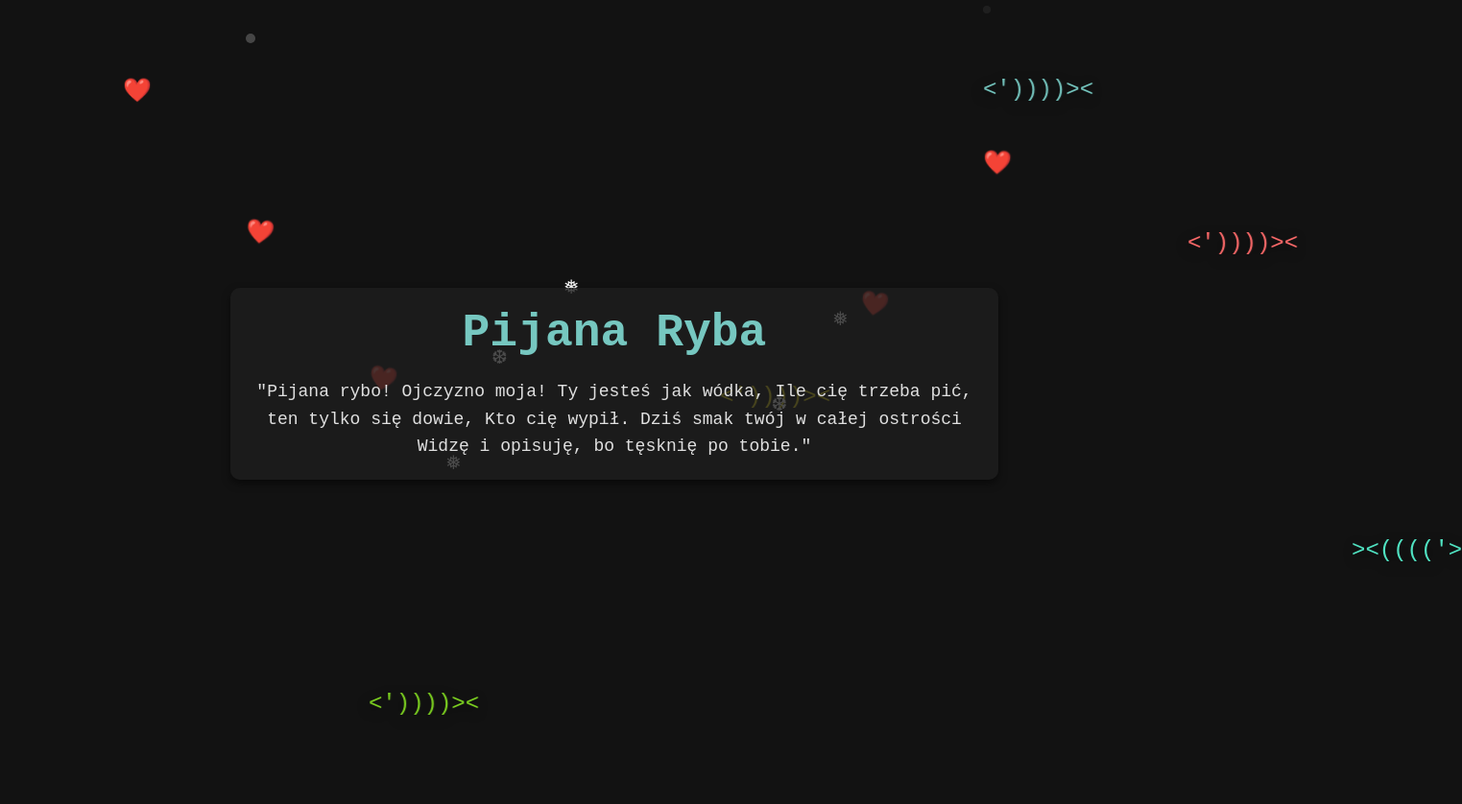
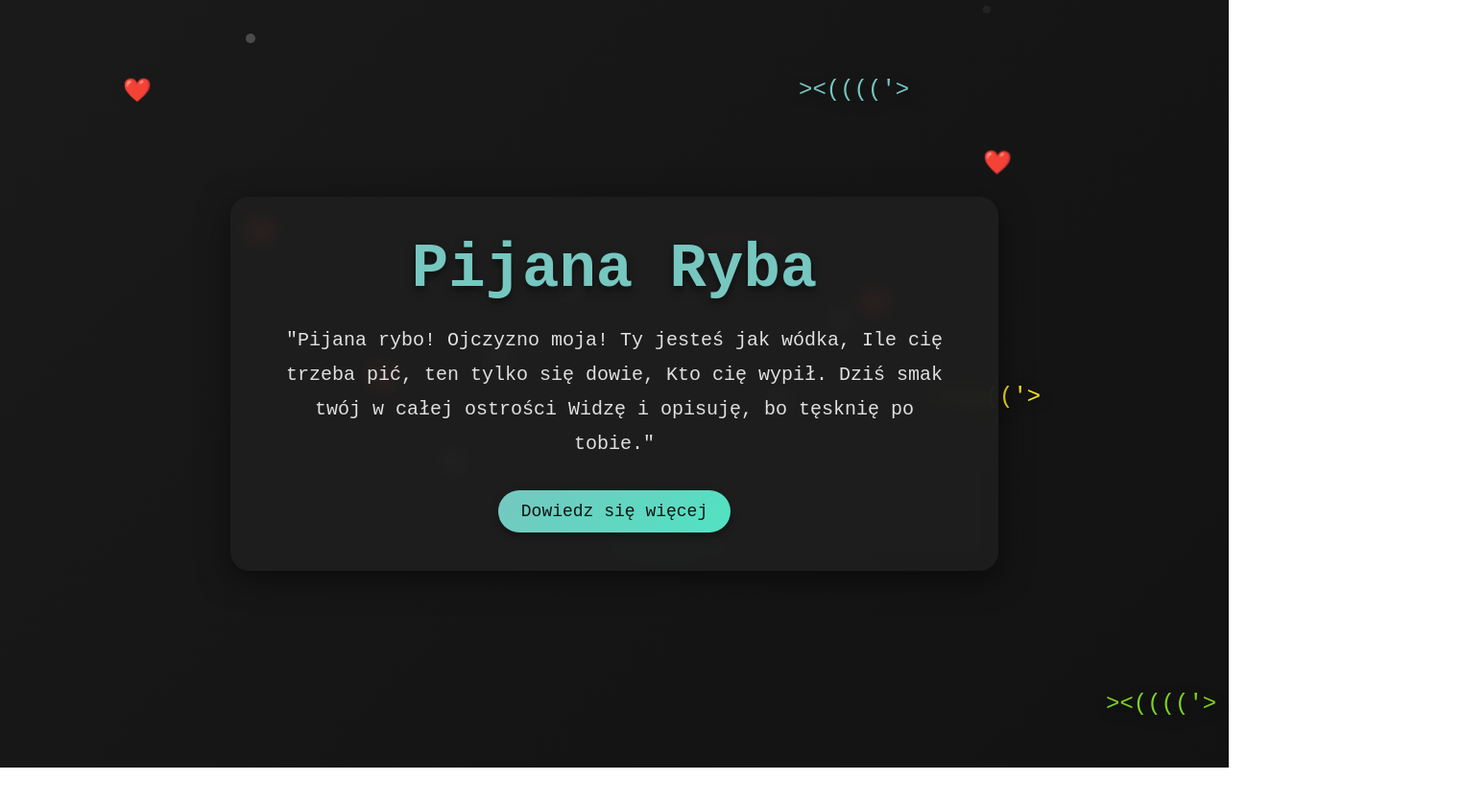
Before and after one commit to kiwipl/pijanaryba, a plain HTML site: page luty.html in a window 1280 px wide. Shown: the whole page at 96% size, 1523 px wide, since content can reach past the window. After the commit the page ends 800 px from the top, so only its background shows below. Drawn offline with Linux system fonts and the light colour scheme.

Commit message:
Update luty.html

```diff
--- a/luty.html
+++ b/luty.html
@@ -3,7 +3,7 @@
 <head>
     <meta charset="UTF-8">
     <meta name="viewport" content="width=device-width, initial-scale=1.0">
-    <title>Pijana Ryba - Luty</title>
+    <title>Pijana Ryba -  luty</title>
     <style>
         /* Resetowanie stylów */
         * {
@@ -14,7 +14,7 @@
 
         /* Stylowanie body */
         body {
-            background-color: #121212;
+            background: linear-gradient(135deg, #1a1a1a, #121212);
             font-family: 'Courier New', Courier, monospace;
             display: flex;
             justify-content: center;
@@ -29,30 +29,64 @@
         .container {
             max-width: 800px;
             width: 90%;
-            padding: 20px;
-            background-color: rgba(30, 30, 30, 0.8);
-            box-shadow: 0 4px 8px rgba(0, 0, 0, 0.5);
-            border-radius: 10px;
+            padding: 40px;
+            background: rgba(30, 30, 30, 0.9);
+            box-shadow: 0 8px 32px rgba(0, 0, 0, 0.5);
+            border-radius: 20px;
             position: relative;
             z-index: 2;
             text-align: center;
+            backdrop-filter: blur(10px);
         }
 
         /* Nagłówek */
         h1 {
-            font-size: 48px;
+            font-size: 64px;
             color: #76c7c0;
             margin-bottom: 20px;
+            text-shadow: 0 4px 8px rgba(0, 0, 0, 0.5);
         }
 
         /* Paragraf */
         p {
-            font-size: 18px;
+            font-size: 20px;
             color: #e0e0e0;
-            line-height: 1.6;
+            line-height: 1.8;
+            margin-bottom: 30px;
         }
 
-        /* Animowane ryby */
+        /* Przycisk */
+        .btn {
+            display: inline-block;
+            padding: 12px 24px;
+            font-size: 18px;
+            color: #121212;
+            background: linear-gradient(135deg, #76c7c0, #50e3c2);
+            border: none;
+            border-radius: 50px;
+            cursor: pointer;
+            transition: transform 0.3s ease, box-shadow 0.3s ease;
+            text-decoration: none;
+            box-shadow: 0 4px 8px rgba(0, 0, 0, 0.3);
+        }
+
+        .btn:hover {
+            transform: translateY(-5px);
+            box-shadow: 0 8px 16px rgba(0, 0, 0, 0.5);
+        }
+
+        /* Tło z efektem ruchu */
+        .background {
+            position: absolute;
+            top: 0;
+            left: 0;
+            width: 100%;
+            height: 100%;
+            z-index: 1;
+            overflow: hidden;
+        }
+
+        /* Ryby */
         .fish {
             font-size: 24px;
             color: #76c7c0;
@@ -61,6 +95,7 @@
             animation: swim 8s linear infinite;
             filter: drop-shadow(2px 4px 6px rgba(0, 0, 0, 0.5));
             z-index: 1;
+            top: var(--top);
         }
 
         @keyframes swim {
@@ -68,16 +103,9 @@
                 left: -10%;
                 transform: scaleX(1);
             }
-            50% {
+            100% {
                 left: 110%;
                 transform: scaleX(1);
-            }
-            50.01% {
-                transform: scaleX(-1);
-            }
-            100% {
-                left: -10%;
-                transform: scaleX(-1);
             }
         }
 
@@ -85,7 +113,7 @@
         .bubble {
             position: absolute;
             bottom: -50px;
-            background-color: rgba(255, 255, 255, 0.8);
+            background: rgba(255, 255, 255, 0.8);
             border-radius: 50%;
             animation: rise 5s infinite;
             opacity: 0.8;
@@ -151,32 +179,29 @@
         /* Responsywność */
         @media (max-width: 768px) {
             h1 {
-                font-size: 36px;
+                font-size: 48px;
             }
 
             p {
-                font-size: 16px;
+                font-size: 18px;
             }
 
-            .fish {
-                font-size: 18px;
+            .btn {
+                font-size: 16px;
+                padding: 10px 20px;
             }
         }
     </style>
 </head>
 <body>
-    <!-- Kontener główny -->
-    <div class="container">
-        <h1>Pijana Ryba</h1>
-        <p>"Pijana rybo! Ojczyzno moja! Ty jesteś jak wódka, Ile cię trzeba pić, ten tylko się dowie, Kto cię wypił. Dziś smak twój w całej ostrości Widzę i opisuję, bo tęsknię po tobie."</p>
-    </div>
-
+    <!-- Tło z efektem ruchu -->
+    <div class="background">
         <!-- Ryby -->
-    <div class="fish" style="top: 10%; animation-duration: 8s;">><(((('></div>
-    <div class="fish" style="top: 30%; animation-duration: 9s; color: #ff6b6b;">><(((('></div>
-    <div class="fish" style="top: 50%; animation-duration: 7s; color: #f8e71c;">><(((('></div>
-    <div class="fish" style="top: 70%; animation-duration: 10s; color: #50e3c2;">><(((('></div>
-    <div class="fish" style="top: 90%; animation-duration: 6s; color: #7ed321;">><(((('></div>
+        <div class="fish" style="--top: 10%; animation-duration: 8s;">><(((('></div>
+        <div class="fish" style="--top: 30%; animation-duration: 9s; color: #ff6b6b;">><(((('></div>
+        <div class="fish" style="--top: 50%; animation-duration: 7s; color: #f8e71c;">><(((('></div>
+        <div class="fish" style="--top: 70%; animation-duration: 10s; color: #50e3c2;">><(((('></div>
+        <div class="fish" style="--top: 90%; animation-duration: 6s; color: #7ed321;">><(((('></div>
 
         <!-- Bąbelki -->
         <div class="bubble" style="left: 20%; width: 10px; height: 10px; animation-duration: 7s;"></div>
@@ -196,5 +221,13 @@
         <div class="heart" style="top: 30%; left: 20%; animation-duration: 7s;">❤️</div>
         <div class="heart" style="top: 40%; left: 70%; animation-duration: 8s;">❤️</div>
         <div class="heart" style="top: 50%; left: 30%; animation-duration: 9s;">❤️</div>
+    </div>
+
+    <!-- Kontener główny -->
+    <div class="container">
+        <h1>Pijana Ryba</h1>
+        <p>"Pijana rybo! Ojczyzno moja! Ty jesteś jak wódka, Ile cię trzeba pić, ten tylko się dowie, Kto cię wypił. Dziś smak twój w całej ostrości Widzę i opisuję, bo tęsknię po tobie."</p>
+        <a href="#" class="btn">Dowiedz się więcej</a>
+    </div>
 </body>
 </html>
```
Lines whose indentation alone changed are shown as unchanged.
